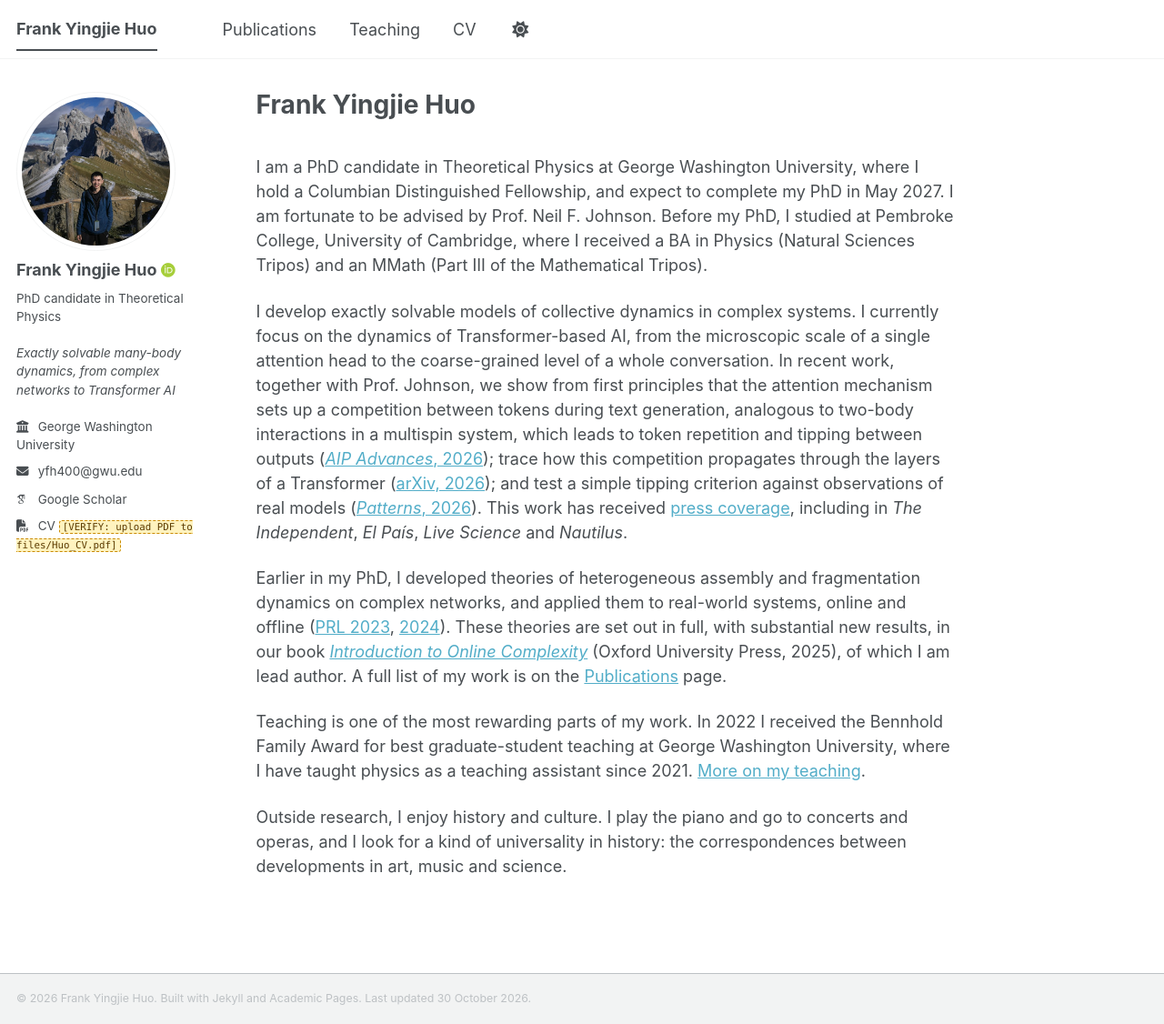
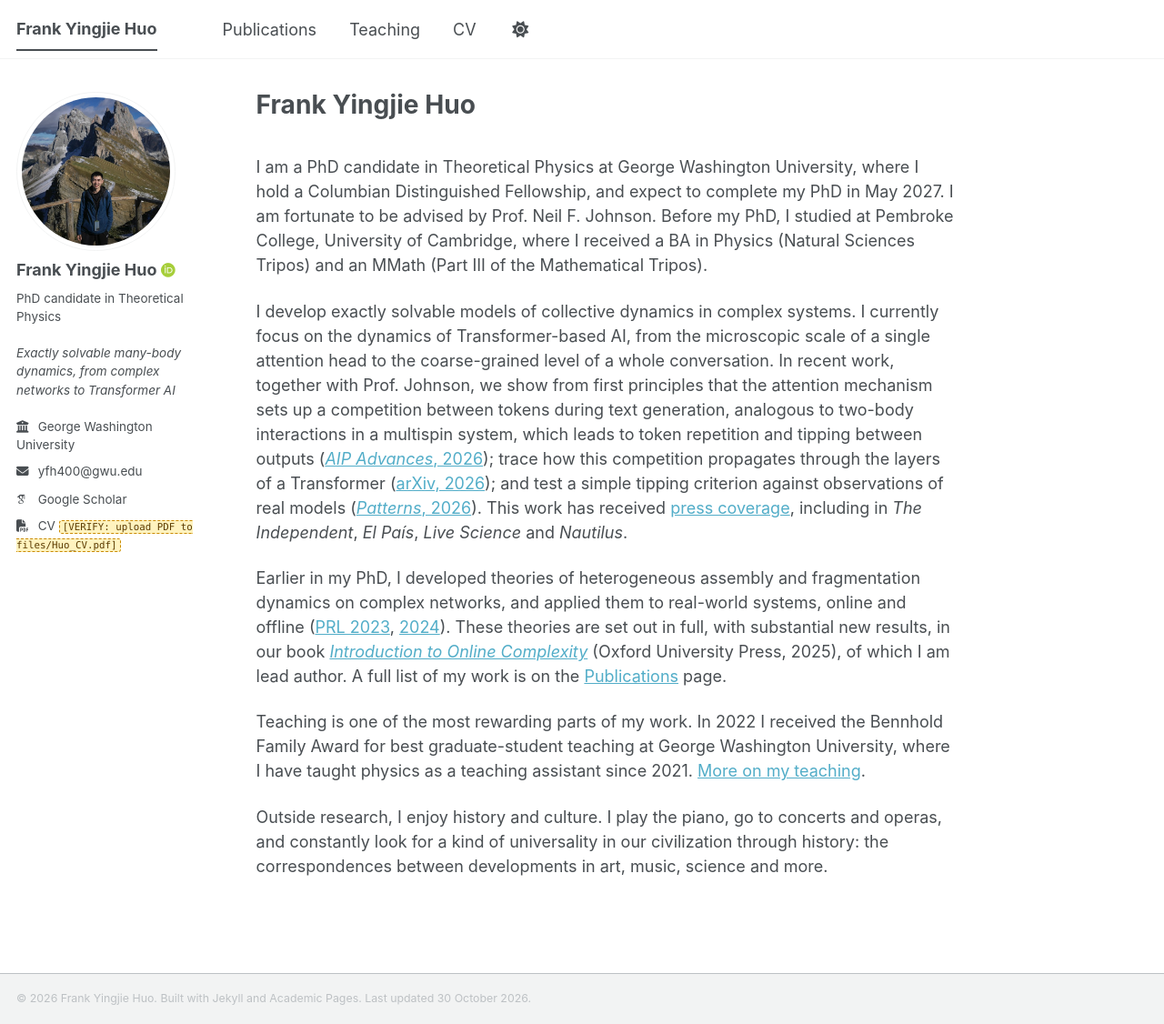
Before and after one commit to FrankHuo-217/huo.github.io, a Jekyll site: the page built from _pages/about.md, in a window 1280 px wide and 1126 px high. Shown: the whole window at 91% size. Built offline with Jekyll 4.4.1, drawn with Linux system fonts in a browser that asks for light colours; some web fonts are replaced; a script bundle is joined from its source files by our own code.

Commit message:
Reword the closing paragraph on the home page
Co-Authored-By: Claude Opus 5.5 <noreply@anthropic.com>
Claude-Session: https://claude.ai/code/session_01EX1ohUgYjPPjqdCJmoT8XW

```diff
--- a/_pages/about.md
+++ b/_pages/about.md
@@ -24,4 +24,4 @@ Earlier in my PhD, I developed theories of heterogeneous assembly and fragmentat
 
 Teaching is one of the most rewarding parts of my work. In 2022 I received the Bennhold Family Award for best graduate-student teaching at George Washington University, where I have taught physics as a teaching assistant since 2021. [More on my teaching]({{ "/teaching/" | relative_url }}).
 
-Outside research, I enjoy history and culture. I play the piano and go to concerts and operas, and I look for a kind of universality in history: the correspondences between developments in art, music and science.
+Outside research, I enjoy history and culture. I play the piano, go to concerts and operas, and constantly look for a kind of universality in our civilization through history: the correspondences between developments in art, music, science and more.
```
